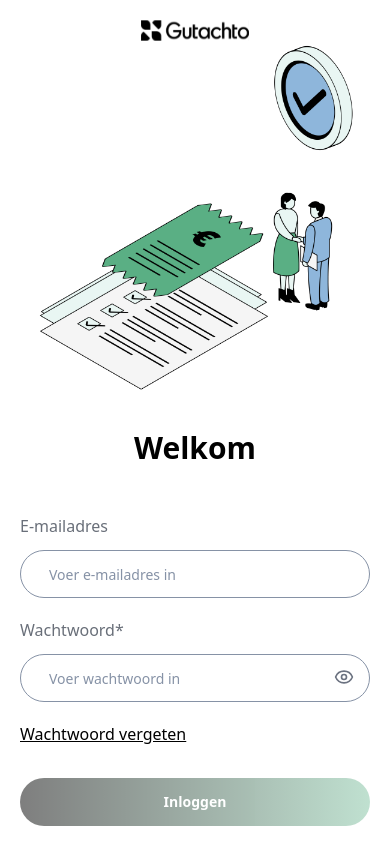
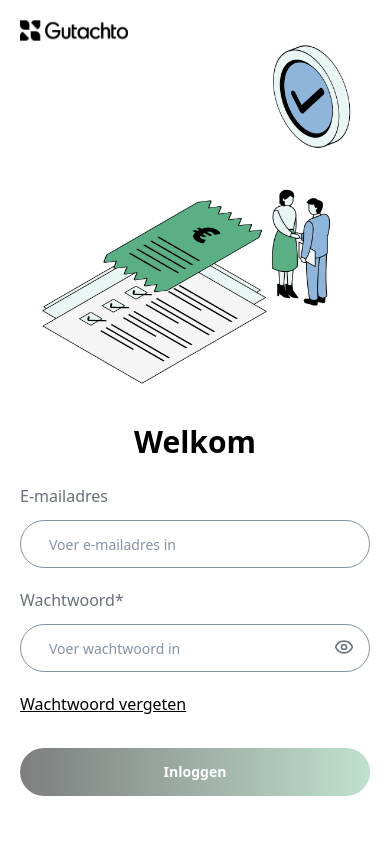
Before and after one commit to hamza-5570/gutachto_admin, a React (Vite) app: page / in a window 390 px wide. Built offline with nearby package versions, Linux system fonts and the light colour scheme.

Commit message:
login responsive fixes

```diff
--- a/src/components/gutachto-views/auth/auth-layout/index.jsx
+++ b/src/components/gutachto-views/auth/auth-layout/index.jsx
@@ -1,23 +1,32 @@
 import React from "react";
 import { Outlet } from "react-router-dom";
-import  leftImage from "../../../../../public/assets/png/veri.f247d9b89eed1f02cf33.png"
+import leftImage from "../../../../../public/assets/png/veri.f247d9b89eed1f02cf33.png";
 // component
 export default function AuthLayout() {
   return (
-    <div className="grid grid-cols-1 lg:grid-cols-2 lg:h-screen">
-      <div className=" place-content-center lg:rounded-r-3xl">
-       <img src={leftImage}/>
+    <div className="grid grid-cols-1 lg:grid-cols-2 lg:h-screen overflow-hidden max-w-[1378px] w-full mx-auto">
+      {/* Left Side */}
+      <div className="flex items-center justify-center lg:rounded-r-3xl overflow-hidden">
+        <img
+          src={leftImage}
+          className="sm:max-w-full sm:max-h-screen object-contain lg:w-full w-96"
+          alt="Left"
+        />
       </div>
-      <div className="place-content-center pt-10 lg:pt-20 pb-5 lg:pb-0">
+
+      {/* Right Side */}
+      <div className=" flex flex-col justify-center pt-10 lg:pt-20 pb-5 lg:pb-0 overflow-hidden">
         <img
           src={"/assets/png/logo.svg"}
           width={432}
           height={297}
           alt="logo"
-          className="w-[108px] absolute left-1/2 md:left-full -translate-x-1/2 md:-translate-x-32 top-5"
+          className="w-[108px] absolute left-5 md:left-full  md:-translate-x-32 top-5"
         />
 
-        <div className="md:w-[427px] mx-auto px-5 md:px-0">{ <Outlet />}</div>
+        <div className="md:w-[427px] mx-auto w-full px-5 md:px-0">
+          <Outlet />
+        </div>
       </div>
     </div>
   );
--- a/src/components/gutachto-views/auth/login/index.jsx
+++ b/src/components/gutachto-views/auth/login/index.jsx
@@ -64,7 +64,7 @@ export default function Login() {
       <p className="text-3xl text-black font-bold text-center">
         {t("login.wellcome")}
       </p>
-      <div className="pt-12">
+      <div className="sm:pt-12 pt-6">
         <form onSubmit={handleSubmit}>
           <div>
             <p className="text-base text-[#696F79] font-medium">
--- a/src/components/gutachto-views/dash-board/addcasestep/Step1GeneralInfo.jsx
+++ b/src/components/gutachto-views/dash-board/addcasestep/Step1GeneralInfo.jsx
@@ -35,6 +35,7 @@ export default function Step1GeneralInfo({
           value={values.person_in_charge}
           onChange={handleChange}
           onBlur={handleBlur}
+          className="mt-2"
         />
         {getIn(touched, "person_in_charge") &&
         getIn(errors, "person_in_charge") ? (
@@ -51,6 +52,7 @@ export default function Step1GeneralInfo({
           value={values.internal_inspector}
           onChange={handleChange}
           onBlur={handleBlur}
+          className="mt-2"
         />
         {getIn(touched, "internal_inspector") &&
         getIn(errors, "internal_inspector") ? (
@@ -67,6 +69,7 @@ export default function Step1GeneralInfo({
           value={values.car_repair_shop}
           onChange={handleChange}
           onBlur={handleBlur}
+          className="mt-2"
         />
         {getIn(touched, "car_repair_shop") &&
         getIn(errors, "car_repair_shop") ? (
@@ -83,6 +86,7 @@ export default function Step1GeneralInfo({
           value={values.status}
           onChange={handleChange}
           onBlur={handleBlur}
+          className="mt-2"
         />
         {getIn(touched, "status") && getIn(errors, "status") ? (
           <div className="text-red-600 text-sm">{getIn(errors, "status")}</div>
--- a/src/components/gutachto-views/dash-board/addcasestep/Step2Witness.jsx
+++ b/src/components/gutachto-views/dash-board/addcasestep/Step2Witness.jsx
@@ -47,6 +47,7 @@ export default function Step2Witness({
                     value={w.address}
                     onChange={handleChange}
                     onBlur={handleBlur}
+                    className="mt-2"
                   />
                   {getIn(touched, `witness.${idx}.address`) &&
                   getIn(errors, `witness.${idx}.address`) ? (
--- a/src/components/gutachto-views/dash-board/addcasestep/Step3Accident.jsx
+++ b/src/components/gutachto-views/dash-board/addcasestep/Step3Accident.jsx
@@ -38,6 +38,7 @@ export default function Step3Accident({
               })
             }
             onBlur={handleBlur}
+            className="mt-2"
           />
           {getIn(touched, "accident.date") && getIn(errors, "accident.date") ? (
             <div className="text-red-600 text-sm">
@@ -53,6 +54,7 @@ export default function Step3Accident({
             value={values.accident.location}
             onChange={handleChange}
             onBlur={handleBlur}
+            className="mt-2"
           />
           {getIn(touched, "accident.location") &&
           getIn(errors, "accident.location") ? (
@@ -69,6 +71,7 @@ export default function Step3Accident({
             value={values.accident.vehicle_id}
             onChange={handleChange}
             onBlur={handleBlur}
+            className="mt-2"
           />
           {getIn(touched, "accident.vehicle_id") &&
           getIn(errors, "accident.vehicle_id") ? (
@@ -87,6 +90,7 @@ export default function Step3Accident({
             value={values.accident.vehicle_opponent_license_plate}
             onChange={handleChange}
             onBlur={handleBlur}
+            className="mt-2"
           />
           {getIn(touched, "accident.vehicle_opponent_license_plate") &&
           getIn(errors, "accident.vehicle_opponent_license_plate") ? (
@@ -103,6 +107,7 @@ export default function Step3Accident({
             value={values.accident.accident_description}
             onChange={handleChange}
             onBlur={handleBlur}
+            className="mt-2"
           />
           {getIn(touched, "accident.accident_description") &&
           getIn(errors, "accident.accident_description") ? (
--- a/src/components/gutachto-views/dash-board/addcasestep/Step4Damage.jsx
+++ b/src/components/gutachto-views/dash-board/addcasestep/Step4Damage.jsx
@@ -36,6 +36,7 @@ export default function Step4Damage() {
               value={values.damage.description}
               onChange={handleChange}
               onBlur={handleBlur}
+              className="mt-2"
             />
           </div>
 
@@ -46,6 +47,7 @@ export default function Step4Damage() {
               value={values.damage.other}
               onChange={handleChange}
               onBlur={handleBlur}
+              className="mt-2"
             />
           </div>
 
@@ -56,6 +58,7 @@ export default function Step4Damage() {
               value={values.damage.status}
               onChange={handleChange}
               onBlur={handleBlur}
+              className="mt-2"
             />
           </div>
         </div>
--- a/src/components/gutachto-views/dash-board/addcasestep/Step6Other.jsx
+++ b/src/components/gutachto-views/dash-board/addcasestep/Step6Other.jsx
@@ -29,6 +29,7 @@ export default function Step6Other({ values, handleChange, handleBlur }) {
                     value={m}
                     onChange={handleChange}
                     onBlur={handleBlur}
+                    className="mt-2"
                   />
                   <Button type="button" onClick={() => remove(i)}>
                     {t("regiser_case.step6Other.remove")}
@@ -46,6 +47,7 @@ export default function Step6Other({ values, handleChange, handleBlur }) {
           value={values.police_file}
           onChange={handleChange}
           onBlur={handleBlur}
+          className="mt-2"
         />
       </div>
 
@@ -56,6 +58,7 @@ export default function Step6Other({ values, handleChange, handleBlur }) {
           value={values.notes}
           onChange={handleChange}
           onBlur={handleBlur}
+          className="mt-2"
         />
       </div>
     </div>
--- a/src/components/gutachto-views/dash-board/profile/password-form.jsx
+++ b/src/components/gutachto-views/dash-board/profile/password-form.jsx
@@ -62,7 +62,7 @@ export default function PasswordForm() {
                 onBlur={props.handleBlur}
                 value={props.values.old_password}
                 name="old_password"
-                className="w-full h-[45px] bg-white border border-[#D0D5DD] rounded-xl mt-1"
+                className="w-full h-[45px] bg-white border border-[#D0D5DD] rounded-xl mt-2"
                 placeholder="Jhon wick"
               />
             </div>
@@ -76,7 +76,7 @@ export default function PasswordForm() {
                 onBlur={props.handleBlur}
                 value={props.values.new_password}
                 name="new_password"
-                className="w-full h-[45px] bg-white border border-[#D0D5DD] rounded-xl mt-1"
+                className="w-full h-[45px] bg-white border border-[#D0D5DD] rounded-xl mt-2"
                 placeholder="Jhon wick"
               />
             </div>
```
Also changed, not shown: src/components/gutachto-views/dash-board/addcasestep/Step5ReportInvoice.jsx (+7 -0 lines), src/components/gutachto-views/dash-board/profile/account-form.jsx (+5 -5 lines).
